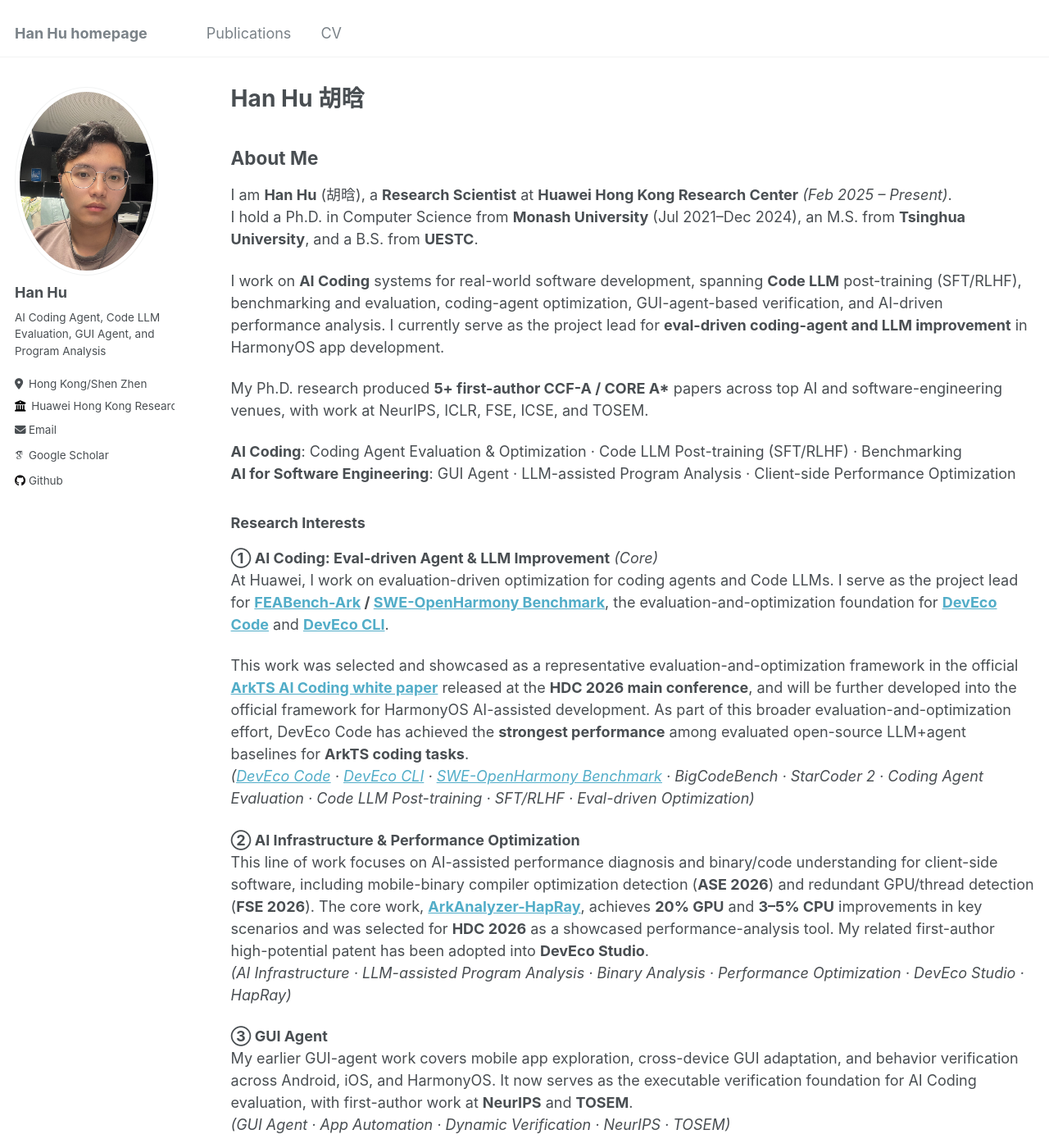
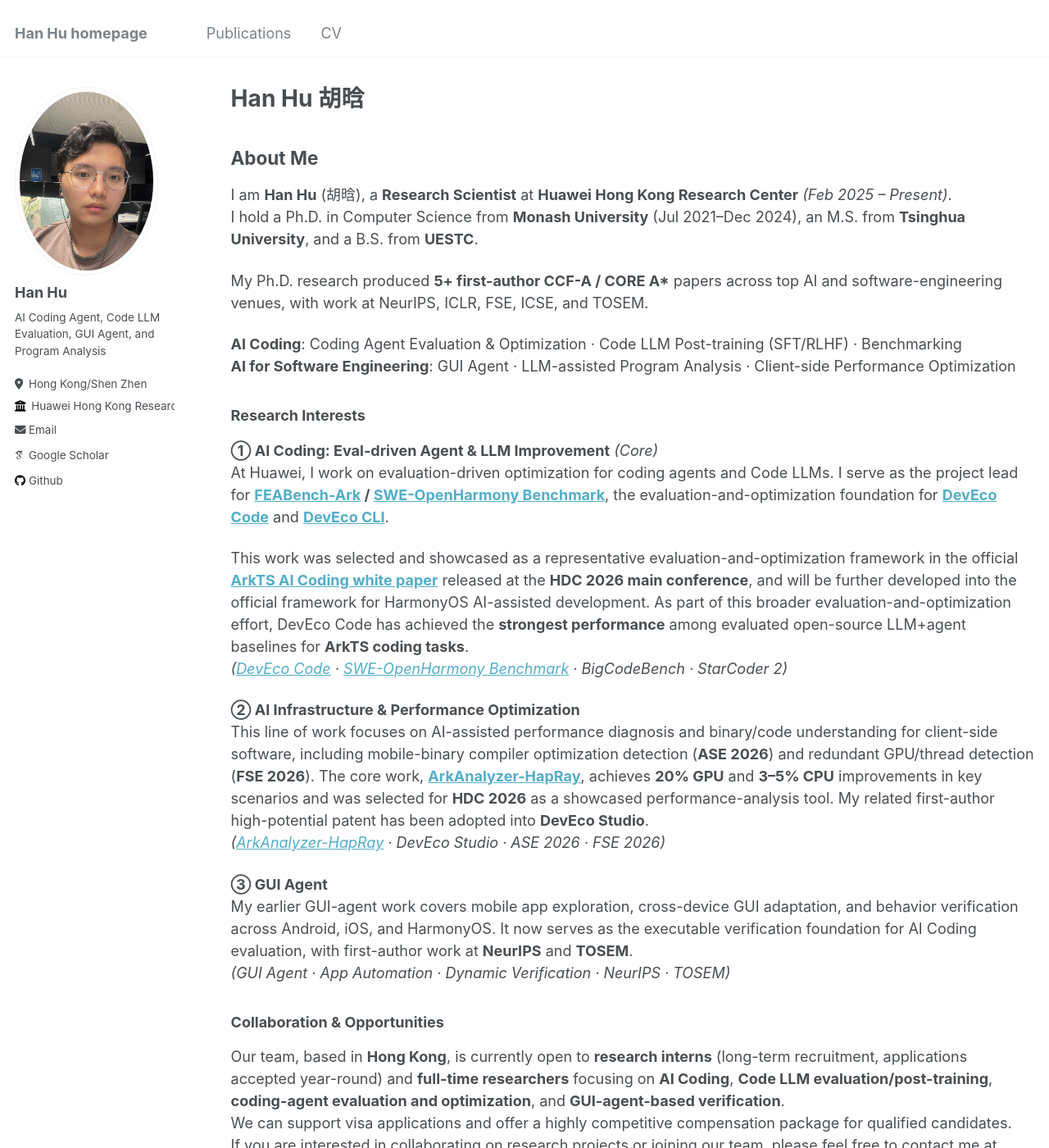
Before and after one commit to huhanGitHub/huhanGitHub.github.io, a Jekyll site: the page built from _pages/about.md, in a window 1280 px wide and 1400 px high. Shown: the whole window at 82% size. Built offline with Jekyll 4.4.1, drawn with Linux system fonts in a browser that asks for light colours; some web fonts are replaced; some of the changed text lies outside the part shown.

Commit message:
Simplify homepage highlights

```diff
--- a/_pages/about.md
+++ b/_pages/about.md
@@ -13,8 +13,6 @@ redirect_from:
 I am **Han Hu** (胡晗), a **Research Scientist** at **Huawei Hong Kong Research Center** *(Feb 2025 – Present)*.
 I hold a Ph.D. in Computer Science from **Monash University** (Jul 2021–Dec 2024), an M.S. from **Tsinghua University**, and a B.S. from **UESTC**.
 
-I work on **AI Coding** systems for real-world software development, spanning **Code LLM** post-training (SFT/RLHF), benchmarking and evaluation, coding-agent optimization, GUI-agent-based verification, and AI-driven performance analysis. I currently serve as the project lead for **eval-driven coding-agent and LLM improvement** in HarmonyOS app development.
-
 My Ph.D. research produced **5+ first-author CCF-A / CORE A\*** papers across top AI and software-engineering venues, with work at NeurIPS, ICLR, FSE, ICSE, and TOSEM.
 
 **AI Coding**: Coding Agent Evaluation & Optimization · Code LLM Post-training (SFT/RLHF) · Benchmarking
@@ -26,11 +24,11 @@ My Ph.D. research produced **5+ first-author CCF-A / CORE A\*** papers across to
 At Huawei, I work on evaluation-driven optimization for coding agents and Code LLMs. I serve as the project lead for **[FEABench-Ark](https://developer.huawei.com/consumer/cn/doc/guidebook/aitech2026-4-2-0000002594762498) / [SWE-OpenHarmony Benchmark](https://gitcode.com/SMAT/SWE-OpenHarmony)**, the evaluation-and-optimization foundation for **[DevEco Code](https://gitcode.com/openharmony-sig/deveco-code)** and **[DevEco CLI](https://gitcode.com/openharmony-sig/deveco-cli)**.
 
 This work was selected and showcased as a representative evaluation-and-optimization framework in the official **[ArkTS AI Coding white paper](https://developer.huawei.com/consumer/cn/doc/guidebook/aitech2026-1-0000002594922404)** released at the **HDC 2026 main conference**, and will be further developed into the official framework for HarmonyOS AI-assisted development. As part of this broader evaluation-and-optimization effort, DevEco Code has achieved the **strongest performance** among evaluated open-source LLM+agent baselines for **ArkTS coding tasks**.
-*([DevEco Code](https://gitcode.com/openharmony-sig/deveco-code) · [DevEco CLI](https://gitcode.com/openharmony-sig/deveco-cli) · [SWE-OpenHarmony Benchmark](https://gitcode.com/SMAT/SWE-OpenHarmony) · BigCodeBench · StarCoder 2 · Coding Agent Evaluation · Code LLM Post-training · SFT/RLHF · Eval-driven Optimization)*
+*([DevEco Code](https://gitcode.com/openharmony-sig/deveco-code) · [SWE-OpenHarmony Benchmark](https://gitcode.com/SMAT/SWE-OpenHarmony) · BigCodeBench · StarCoder 2)*
 
 **② AI Infrastructure & Performance Optimization**
 This line of work focuses on AI-assisted performance diagnosis and binary/code understanding for client-side software, including mobile-binary compiler optimization detection (**ASE 2026**) and redundant GPU/thread detection (**FSE 2026**). The core work, **[ArkAnalyzer-HapRay](https://gitcode.com/SMAT/ArkAnalyzer-HapRay)**, achieves **20% GPU** and **3–5% CPU** improvements in key scenarios and was selected for **HDC 2026** as a showcased performance-analysis tool. My related first-author high-potential patent has been adopted into **DevEco Studio**.
-*(AI Infrastructure · LLM-assisted Program Analysis · Binary Analysis · Performance Optimization · DevEco Studio · HapRay)*
+*([ArkAnalyzer-HapRay](https://gitcode.com/SMAT/ArkAnalyzer-HapRay) · DevEco Studio · ASE 2026 · FSE 2026)*
 
 **③ GUI Agent**
 My earlier GUI-agent work covers mobile app exploration, cross-device GUI adaptation, and behavior verification across Android, iOS, and HarmonyOS. It now serves as the executable verification foundation for AI Coding evaluation, with first-author work at **NeurIPS** and **TOSEM**.
@@ -50,7 +48,6 @@ If you are interested in collaborating on research projects or joining our team,
 
 ## Latest News
 
-- **Now:** Trying to be a good LLM cheerleader, watching coding agents program, and finding better ways to provide emotional value to LLMs.
 - **2026/07:** **[FEABench-Ark](https://developer.huawei.com/consumer/cn/doc/guidebook/aitech2026-4-2-0000002594762498) / [SWE-OpenHarmony Benchmark](https://gitcode.com/SMAT/SWE-OpenHarmony)** was selected and featured in the official **[ArkTS AI Coding white paper](https://developer.huawei.com/consumer/cn/doc/guidebook/aitech2026-1-0000002594922404)** released at the **HDC 2026 main conference**.
 - **2026/06:** Our paper *Source-Free Detection and Impact Analysis of Compiler Optimization Problems in Mobile Applications* was accepted at **ASE 2026**.
 - **2025/10:** Our paper *Phantom Rendering Detection: Identifying and Analyzing Unnecessary UI Computations* was accepted at FSE 2026.
```
